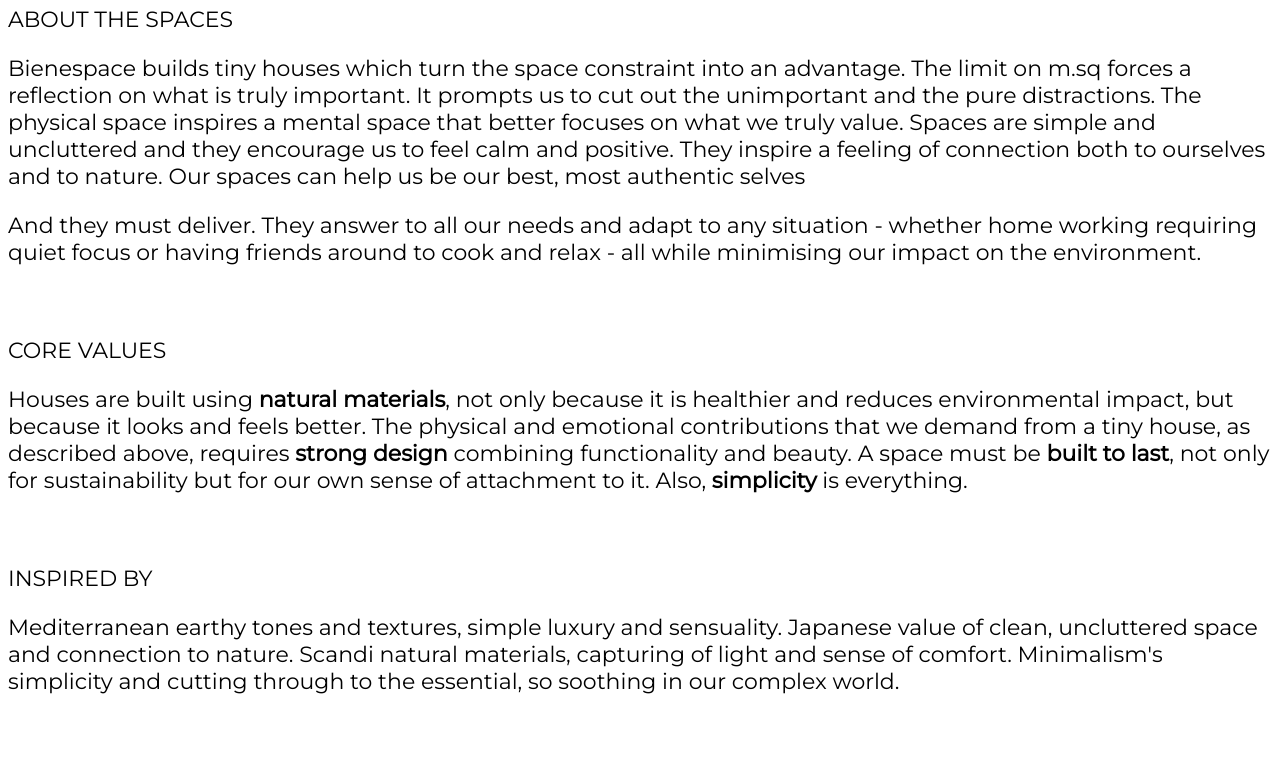
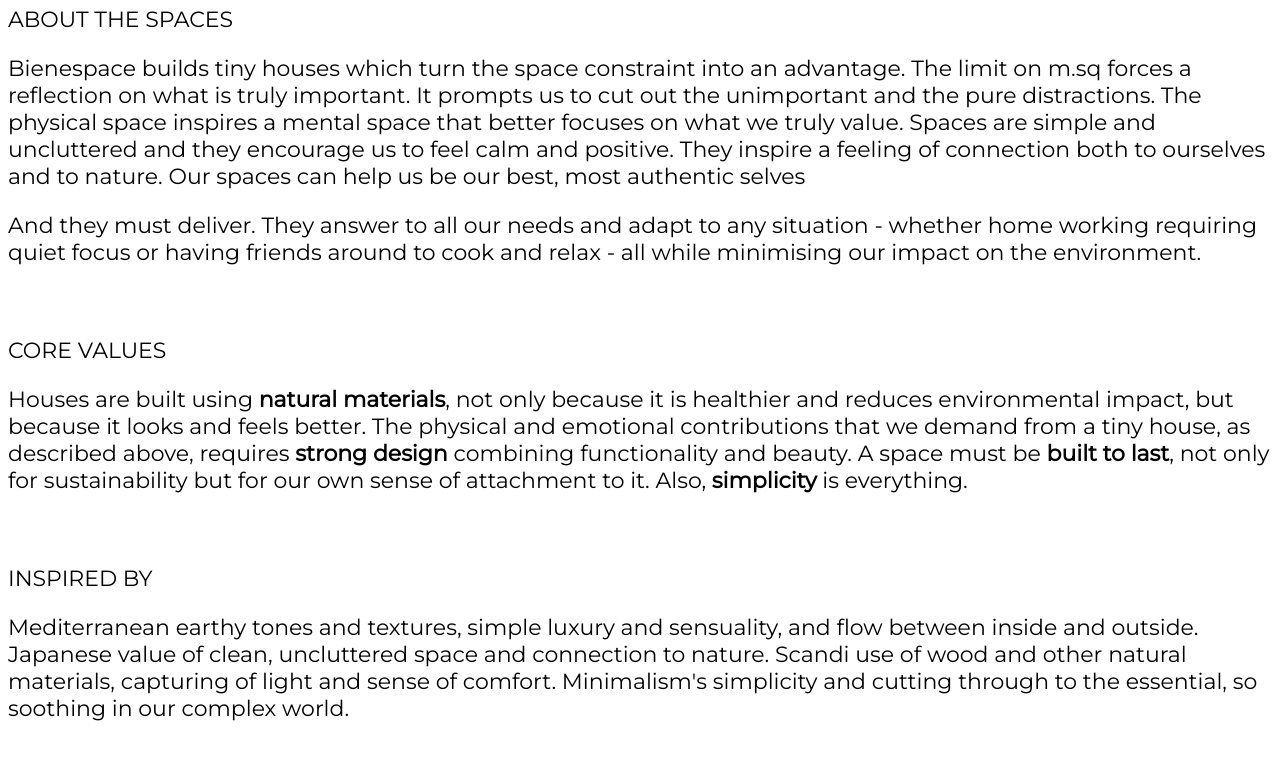
Before and after one commit to alorobino/bienespace, a plain HTML site: page index.html in a window 1280 px wide. Shown: the part 1132-1891 px from the top of the page. Drawn offline with Linux system fonts and the light colour scheme.

Commit message:
Update index.html

```diff
--- a/index.html
+++ b/index.html
@@ -50,7 +50,7 @@
     must be <strong>built to last</strong>, not only for sustainability but for our own sense of attachment to it. Also, <strong>simplicity</strong> is everything. </p>
          <br>
         <p>INSPIRED BY</p>
-        <p>Mediterranean earthy tones and textures, simple luxury and sensuality. Japanese value of clean, uncluttered space and connection to nature. Scandi natural materials, capturing of light and
+        <p>Mediterranean earthy tones and textures, simple luxury and sensuality, and flow between inside and outside. Japanese value of clean, uncluttered space and connection to nature. Scandi use of wood and other natural materials, capturing of light and
     sense of comfort. Minimalism's simplicity and cutting through to the essential, so soothing in our complex world. </p>
          <br>
     <div
```
